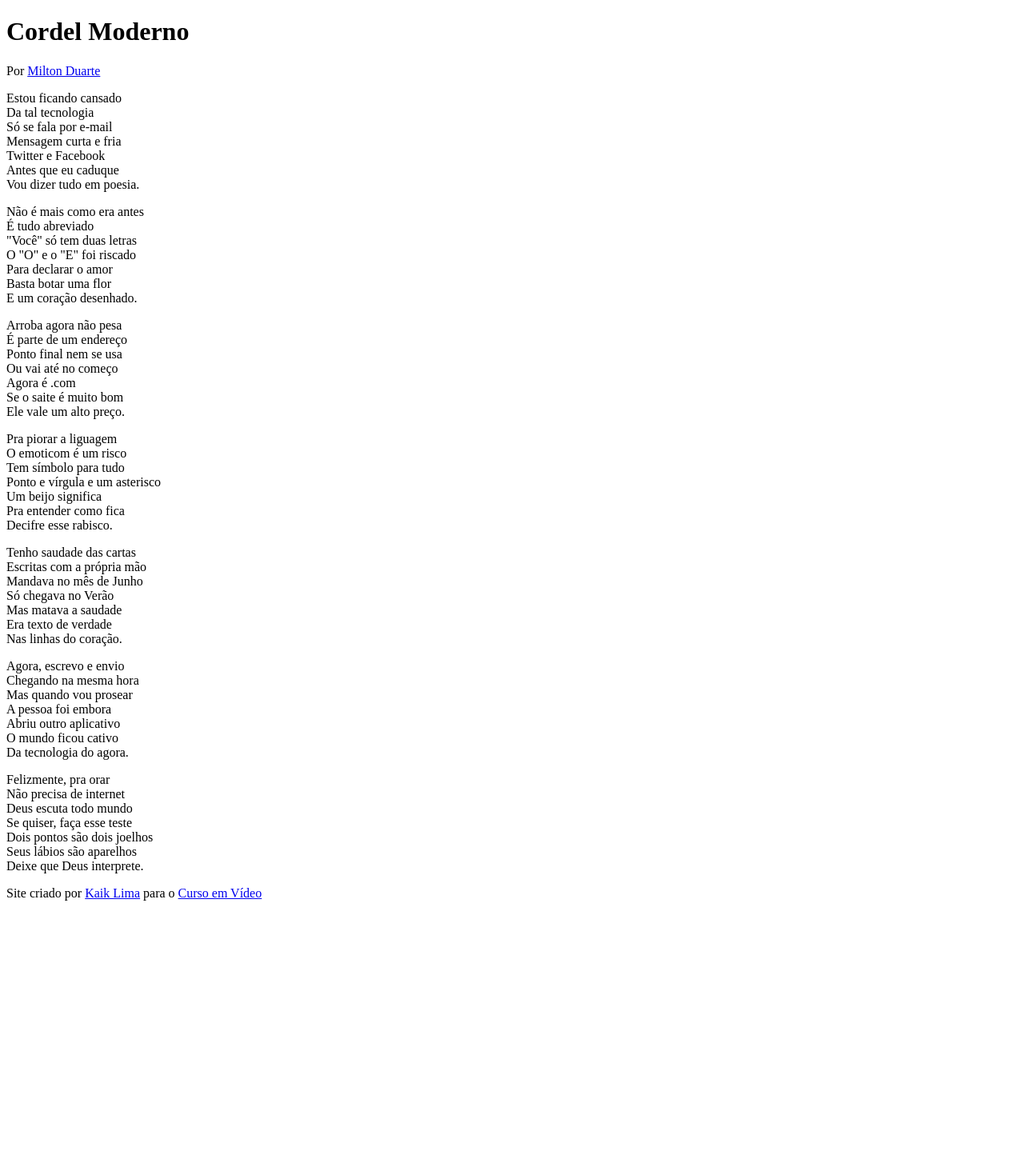
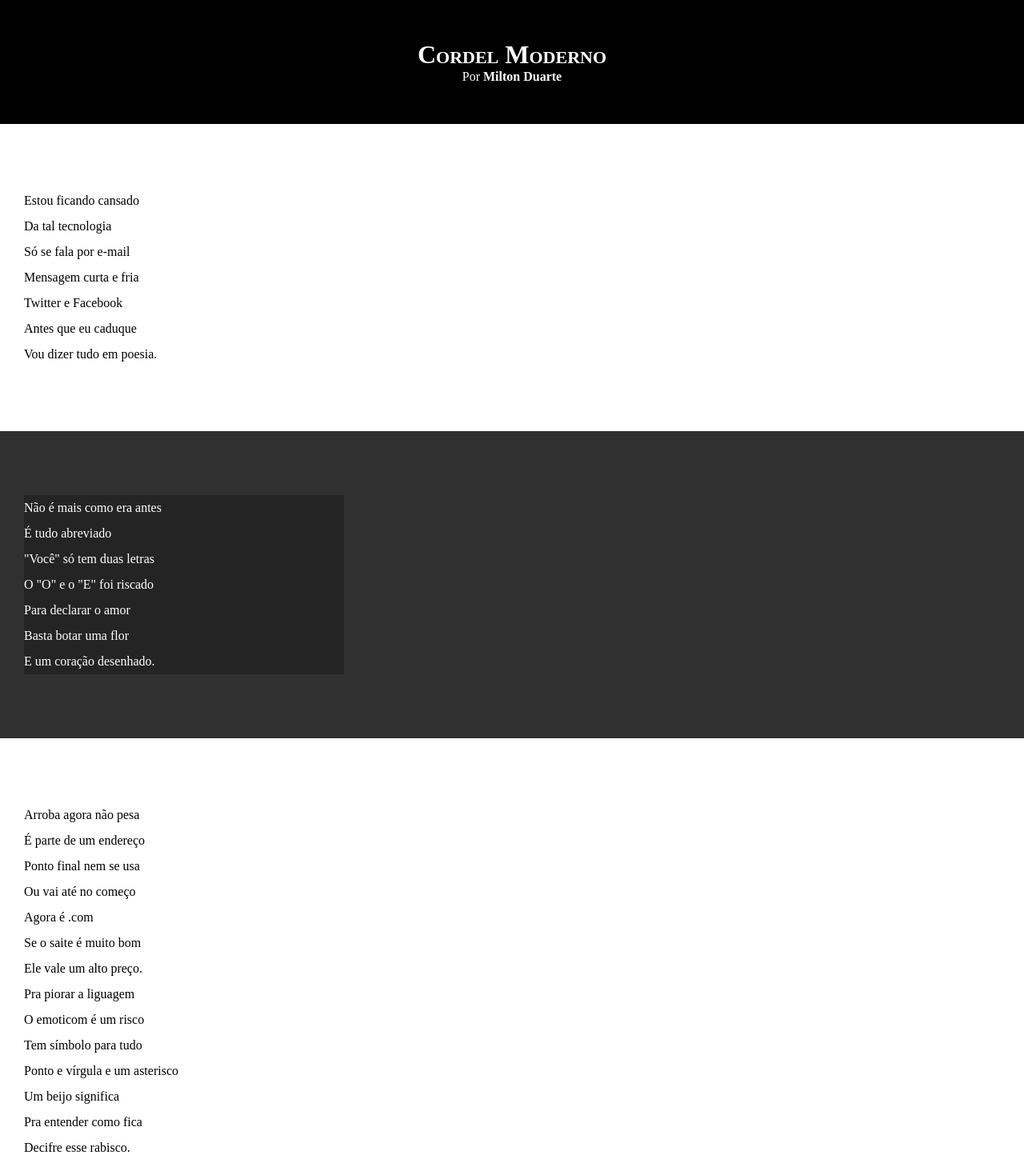
Before and after one commit to Kaik-Lima/html-css, a plain HTML site: page desafios/d012-correction/index.html in a window 1280 px wide. Shown: the top 1454 px of the page at 80% size. Before the commit the page ends 1142 px from the top, so only its background shows below. Drawn offline with Linux system fonts and the light colour scheme.

Commit message:
atualizei estilos de textos e blocos

```diff
--- a/desafios/d012-correction/estilo/style.css
+++ b/desafios/d012-correction/estilo/style.css
@@ -1 +1,63 @@
 @charset "UTF-8";
+
+* {
+    margin: 0px;
+    padding: 0px;
+}
+
+html, body {
+    min-height: 100vh;
+    background-color: darkgray;
+}
+
+header {
+    background-color: black;
+    color: white;
+    text-align: center;
+}
+
+header > h1 {
+    padding-top: 50px;
+    font-variant: small-caps;
+}
+
+header > p {
+    padding-bottom: 50px;
+}
+
+a {
+    color: white;
+    text-decoration: none;
+    font-weight: bolder;
+}
+
+a:hover {
+    text-decoration: underline;
+}
+
+section {
+    padding: 10vh 0vh 10vh 30px;
+    line-height: 2em;
+}
+
+section.normal {
+    background-color: white;
+    color: black;
+}
+
+section.imagem {
+    background-color: rgb(48, 48, 48);
+    color: white;
+}
+
+section.imagem > p {
+    width: 400px;
+    background-color: rgba(0, 0, 0, 0.253);
+}
+
+footer {
+    background-color: black;
+    color: white;
+    text-align: center;
+    padding: 10px;
+}
--- a/desafios/d012-correction/index.html
+++ b/desafios/d012-correction/index.html
@@ -12,7 +12,7 @@
         <p>Por <a href="https://www.recantodasletras.com.br/poesias/3186743" target="_blank">Milton Duarte</a></p>
     </header>
 
-    <section>
+    <section class="normal">
         <p>
             Estou ficando cansado <br>
             Da tal tecnologia <br>
@@ -24,7 +24,7 @@
         </p>
     </section>
 
-    <section>
+    <section class="imagem">
         <p>
             Não é mais como era antes <br>
             É tudo abreviado <br>
@@ -36,7 +36,7 @@
         </p>
     </section>
 
-    <section>
+    <section class="normal">
         <p>
             Arroba agora não pesa <br>
             É parte de um endereço <br>
@@ -58,7 +58,7 @@
         </p>
     </section>
 
-    <section>
+    <section class="imagem">
         <p>
             Tenho saudade das cartas <br>
             Escritas com a própria mão <br>
@@ -70,7 +70,7 @@
         </p>
     </section>
 
-    <section>
+    <section class="normal">
         <p>
             Agora, escrevo e envio <br>
             Chegando na mesma hora <br>
```
